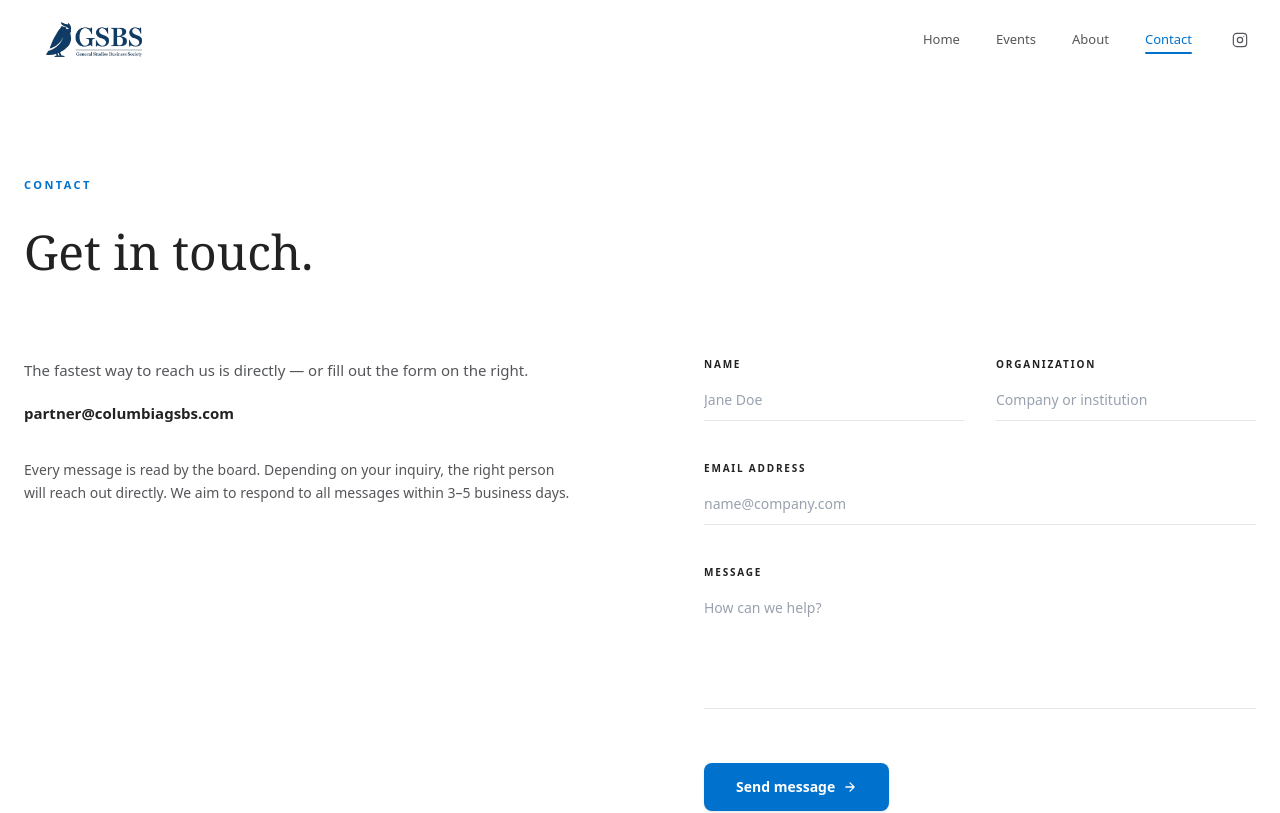
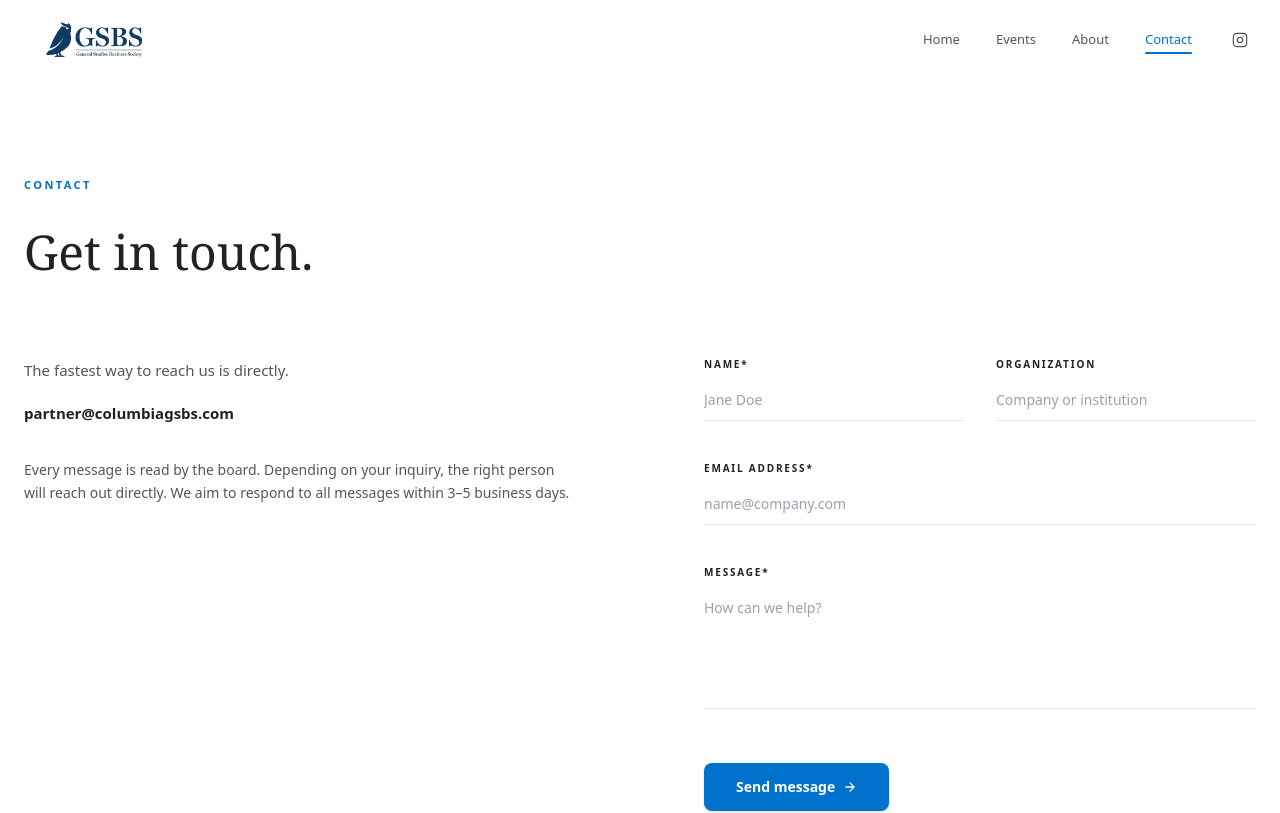
Before and after one commit to gsbusinesssociety/gsbusinesssociety.github.io, a Next.js app: page /contact in a window 1280 px wide. Shown: the top 813 px of the page. Built offline with nearby package versions, Linux system fonts and the light colour scheme.

Commit message:
feat: required texts have asterixs denoting that

```diff
--- a/app/contact/page.tsx
+++ b/app/contact/page.tsx
@@ -60,7 +60,7 @@ export default function ContactPage() {
           <div className="space-y-8">
             <div className="space-y-4 text-[15px] leading-[1.8]">
               <p className="text-[var(--accent-grey)]">
-                The fastest way to reach us is directly — or fill out the form on the right.
+                The fastest way to reach us is directly.
               </p>
               <div>
                 <button
@@ -85,7 +85,7 @@ export default function ContactPage() {
 
             <div className="grid grid-cols-1 md:grid-cols-2 gap-8">
               <div className="space-y-2">
-                <label className="block text-[10px] font-semibold uppercase tracking-[0.18em] text-[var(--foreground)]">Name</label>
+                <label className="block text-[10px] font-semibold uppercase tracking-[0.18em] text-[var(--foreground)]">Name*</label>
                 <input
                   name="name"
                   required
@@ -106,7 +106,7 @@ export default function ContactPage() {
             </div>
 
             <div className="space-y-2">
-              <label className="block text-[10px] font-semibold uppercase tracking-[0.18em] text-[var(--foreground)]">Email Address</label>
+              <label className="block text-[10px] font-semibold uppercase tracking-[0.18em] text-[var(--foreground)]">Email Address*</label>
               <input
                 name="email"
                 required
@@ -117,7 +117,7 @@ export default function ContactPage() {
             </div>
 
             <div className="space-y-2">
-              <label className="block text-[10px] font-semibold uppercase tracking-[0.18em] text-[var(--foreground)]">Message</label>
+              <label className="block text-[10px] font-semibold uppercase tracking-[0.18em] text-[var(--foreground)]">Message*</label>
               <textarea
                 name="message"
                 required
@@ -143,12 +143,12 @@ export default function ContactPage() {
 
               {status === 'success' && (
                 <p className="mt-5 font-serif italic text-[var(--columbia-blue)] text-[15px]">
-                  Message received — we'll be in touch shortly.
+                  Message received. We'll be in touch shortly.
                 </p>
               )}
               {status === 'error' && (
                 <p className="mt-5 text-red-500 dark:text-red-400 text-sm">
-                  Something went wrong — please try again or email us directly.
+                  Something went wrong. Please email us directly.
                 </p>
               )}
             </div>
```
